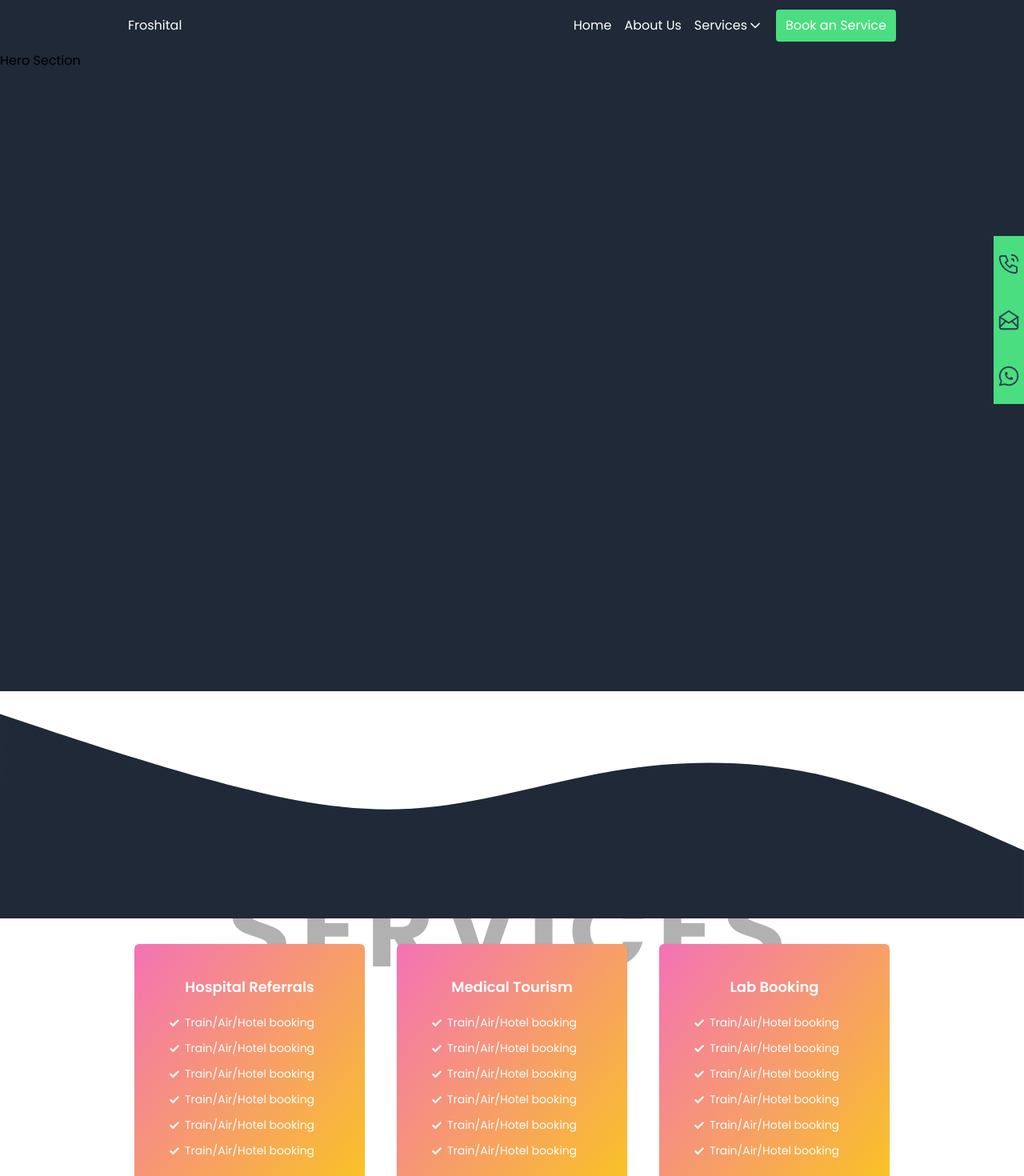
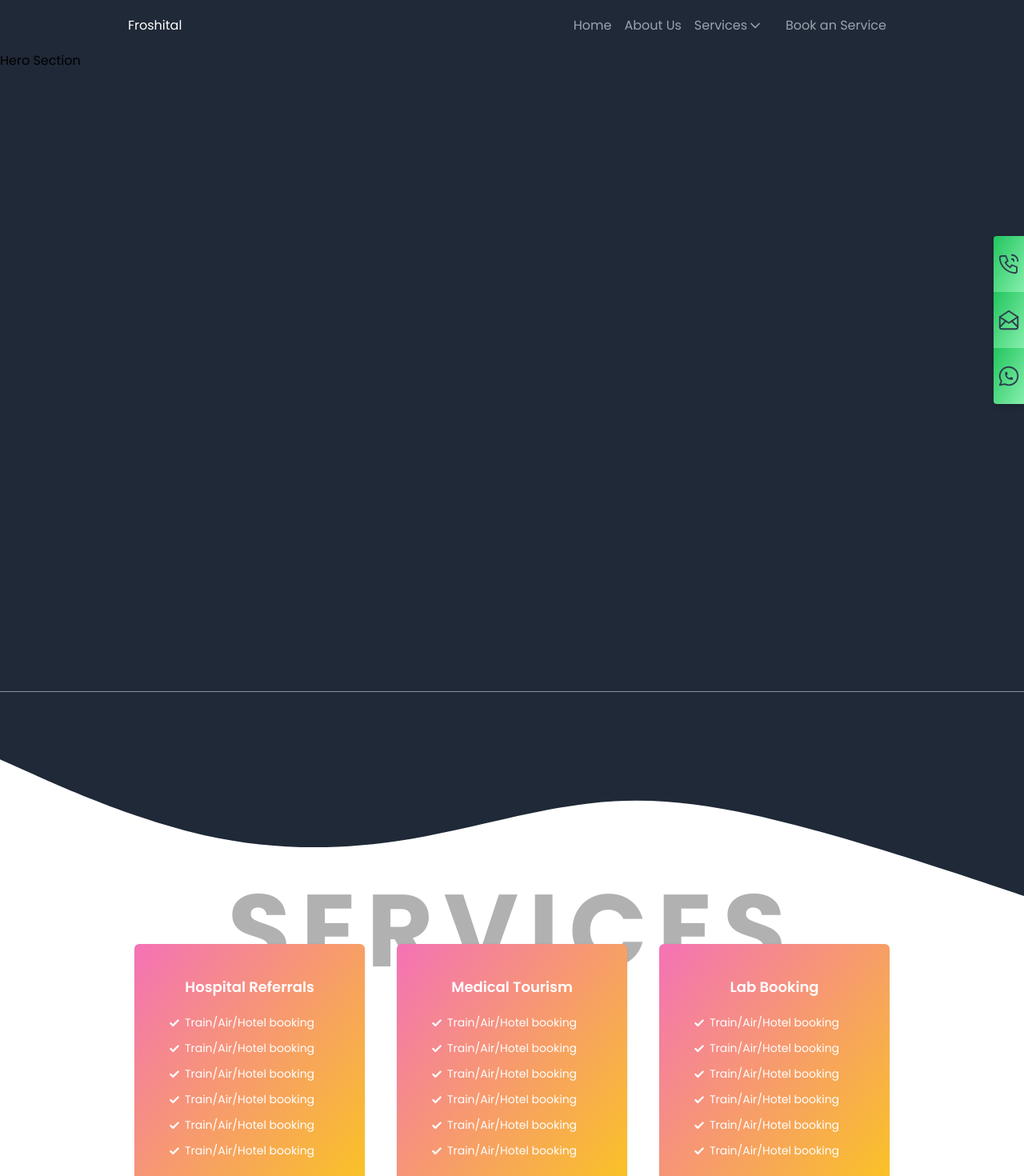
Before and after one commit to abhiskg/froshital, a Next.js app: page / in a window 1280 px wide. Shown: the top 1470 px of the page at 80% size. Built offline with nearby package versions, Linux system fonts and the light colour scheme.

Commit message:
Transition button

```diff
--- a/components/Navbar.js
+++ b/components/Navbar.js
@@ -16,22 +16,22 @@ export default function Navbar() {
         <ul className="hidden sm:flex items-center gap-4 relative">
           <Link href="/">
             <a>
-              <li className=" cursor-pointer">Home</li>
+              <li className=" cursor-pointer text-gray-400">Home</li>
             </a>
           </Link>
-          <li className=" cursor-pointer">
+          <li className=" cursor-pointer text-gray-400">
             <Link href="/about">
               <a>About Us</a>
             </Link>
           </li>
           <li className=" group">
-            <div className="flex items-center cursor-pointer">
+            <div className="flex items-center cursor-pointer text-gray-400">
               Services
               <ArrowDown />
             </div>
 
             {/* Service Dropdown */}
-            <ul className="absolute hidden text-gray-700 pt-1 group-hover:block">
+            <ul className="absolute hidden text-gray-400 pt-1 group-hover:block">
               <li className="">
                 <Link href="/services/hospital-referrals">
                   <a className="rounded-t bg-gray-200 hover:bg-gray-400 py-2 px-4 block whitespace-no-wrap">
@@ -56,10 +56,12 @@ export default function Navbar() {
             </ul>
             {/* Service Dropdown Ends */}
           </li>
-          <li className=" cursor-pointer bg-green-400 rounded px-3 py-2">
+          <li className=" relative cursor-pointer group text-gray-400 hover:text-white  rounded px-3 py-2">
             <Link href="/contact">
               <a>Book an Service</a>
             </Link>
+            <span className="absolute h-1 top-0 left-0 bg-gradient-to-br from-green-500 to-blue-500 w-full -translate-y-3 group-hover:translate-y-0 transition duration-200 ease-linear opacity-0 group-hover:opacity-100  "></span>
+            <span className="absolute h-1 bottom-0 left-0 bg-gradient-to-br from-green-500 to-blue-500 w-full translate-y-3 group-hover:translate-y-0 transition duration-200 ease-linear opacity-0 group-hover:opacity-100 "></span>
           </li>
         </ul>
         {/* Hamburger Menu */}
--- a/icons/Layer.js
+++ b/icons/Layer.js
@@ -1,9 +1,5 @@
 const Layer = () => (
-  <svg
-    className="w-full transform rotate-180"
-    xmlns="http://www.w3.org/2000/svg"
-    viewBox="0 0 1440 320"
-  >
+  <svg xmlns="http://www.w3.org/2000/svg" viewBox="0 0 1440 320">
     <path
       fill="#1F2937"
       fillOpacity="1"
--- a/pages/index.js
+++ b/pages/index.js
@@ -10,16 +10,18 @@ export default function Home() {
         <div className="bg-[#1F2937] h-screen">
           <div className=" mb-96">Hero Section</div>
         </div>
-        <Layer />
+        <div className="rotate-180">
+          <Layer />
+        </div>
         <Service />
         <aside className="fixed  sm:top-1/2 sm:-translate-y-1/2 bottom-0  sm:bottom-auto left-0 sm:left-auto right-0 flex sm:flex-col  ">
-          <span className="bg-green-400 py-2 sm:py-5 sm:px-1 rounded-t-md sm:rounded-none flex-1 border-r sm:border-0 cursor-pointer ">
+          <span className="bg-gradient-to-br from-green-500 to-green-300 py-2 sm:py-5 sm:px-1 rounded-t-md sm:rounded-none sm:rounded-tl flex-1 border-r sm:border-0 cursor-pointer shadow-md ">
             <PhoneCall />
           </span>
-          <span className="bg-green-400 py-2 sm:py-5 sm:px-1 rounded-t-md sm:rounded-none flex-1 border-r sm:border-0 cursor-pointer ">
+          <span className="bg-gradient-to-br from-green-500 to-green-300 py-2 sm:py-5 sm:px-1 rounded-t-md sm:rounded-none flex-1 border-r sm:border-0 cursor-pointer shadow-md ">
             <Mail />
           </span>
-          <span className="bg-green-400 py-2 sm:py-5 sm:px-1 rounded-t-md sm:rounded-none flex-1  cursor-pointer ">
+          <span className="bg-gradient-to-br from-green-500 to-green-300 py-2 sm:py-5 sm:px-1 rounded-t-md sm:rounded-none sm:rounded-bl flex-1  cursor-pointer shadow-md ">
             <Whatsapp />
           </span>
         </aside>
```
